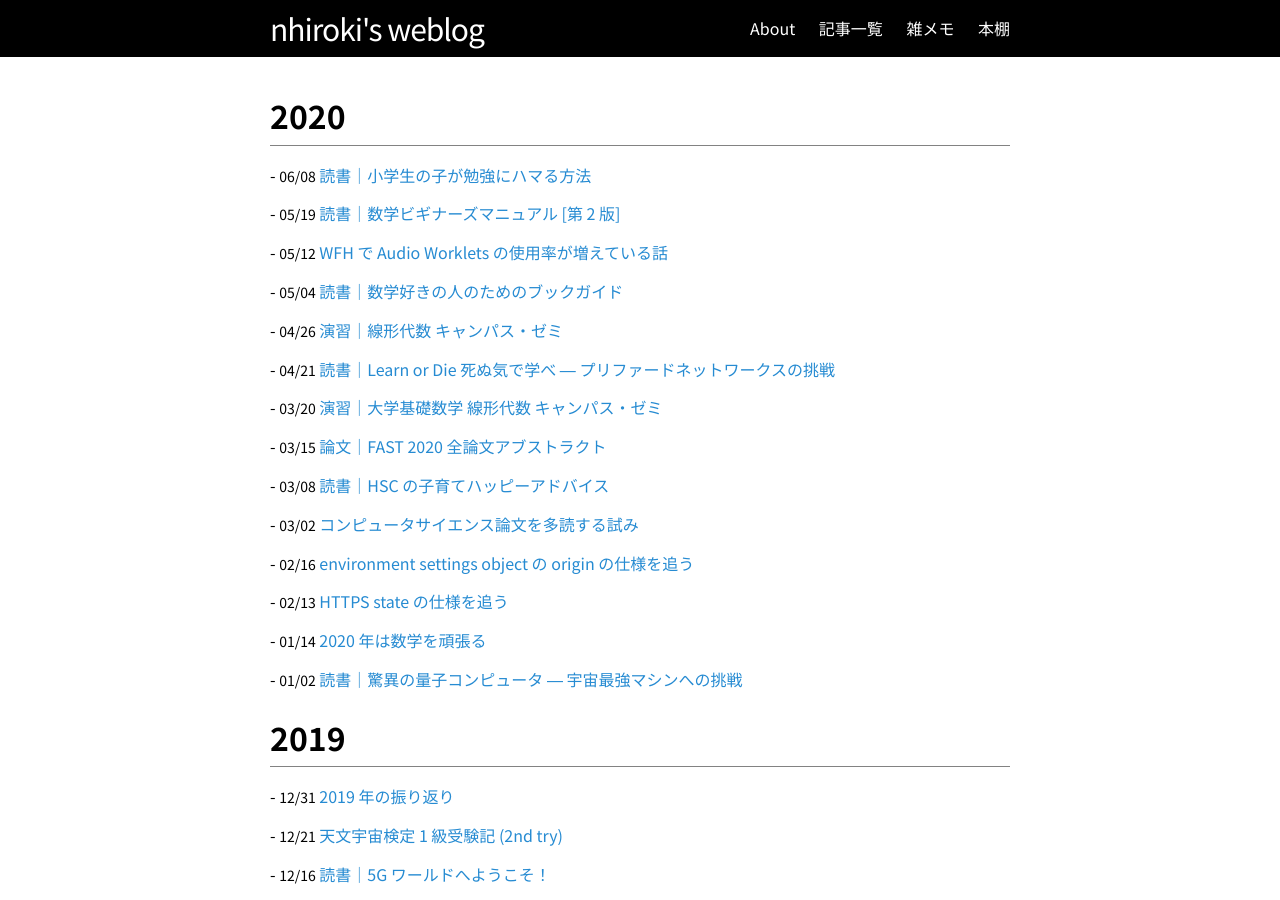
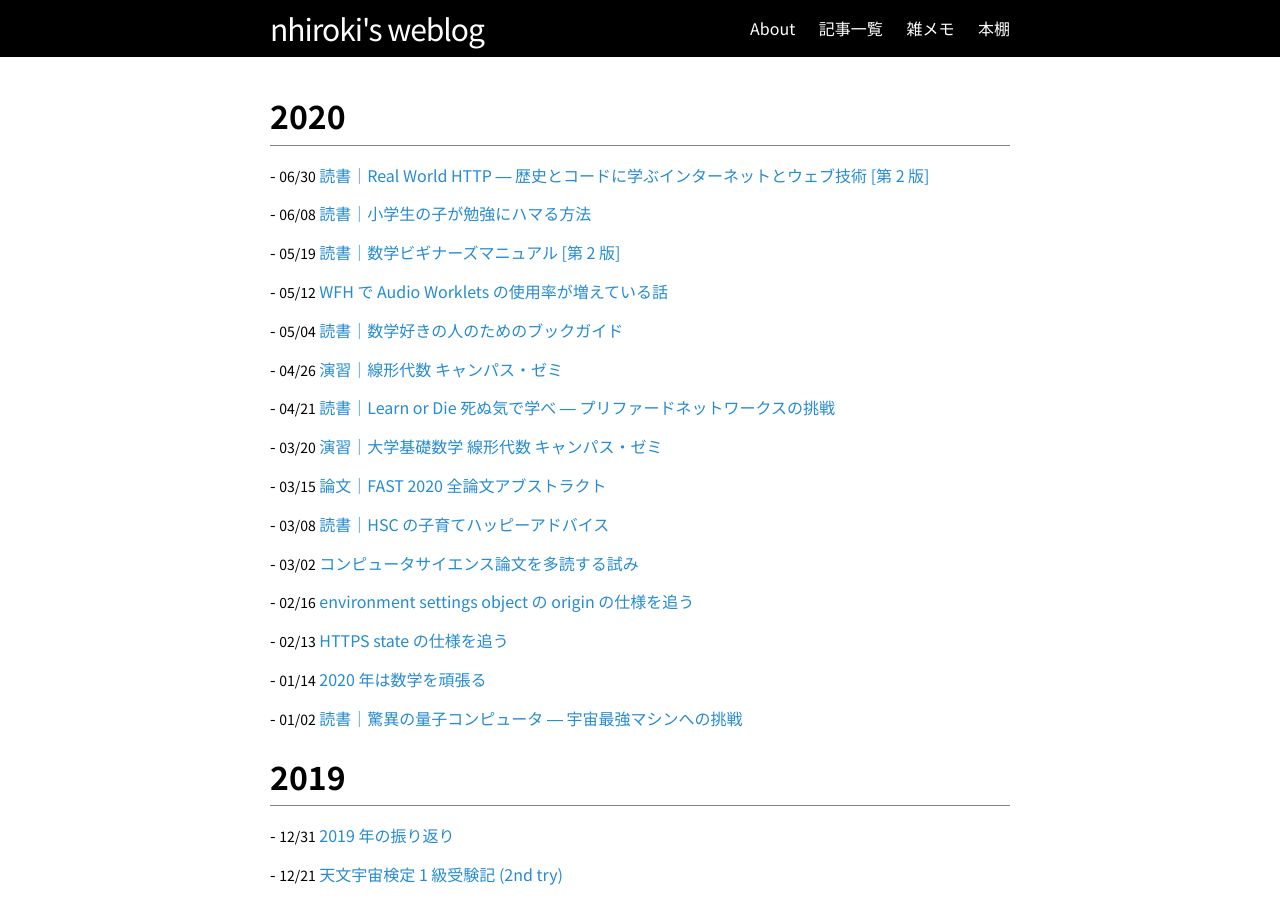
Before and after one commit to nhiroki/nhiroki.github.io, a Jekyll site: the page built from index.html, in a window 1280 px wide and 900 px high. Built offline with Jekyll 4.4.1, drawn with Linux system fonts in a browser that asks for light colours; some of the changed lines change nothing that is shown.

Commit message:
Publish a new article

```diff
--- /dev/null
+++ b/_posts/2020-06-30-book-real-world-http-2nd-edition.md
@@ -0,0 +1,123 @@
+---
+layout: post
+title: "読書｜Real World HTTP ― 歴史とコードに学ぶインターネットとウェブ技術 [第 2 版]"
+date: 2020-06-30 00:00:00 +09:00
+tags: book
+image: /images/book-real-world-http-2nd-edition.jpg
+---
+
+『Real World HTTP ― 歴史とコードに学ぶインターネットとウェブ技術』の第 2 版の読書メモです。
+
+第 1 版が素晴らしい内容だった ([当時の読書メモ](/2017/08/10/book-real-world-http)) ので、改訂版が出たらまた読もうと思っていました。第 2 版も素晴らしかったです。ウェブ関係でおすすめの本を聞かれたら真っ先にこれを紹介しています。第 3 版が出たらまた読みます。
+
+![表紙](/images/book-real-world-http-2nd-edition.jpg)
+
+# 読書メモ
+
+まえがきに次のように書かれています。
+
+> 現在策定中、構想中の未来の技術などを網羅するのは不可能です（中略）基本的にはすでに実現されていて、使われているものを中心に扱っています（中略）まだ特定ブラウザのみで実装されている機能も取り上げていません。
+
+私はウェブブラウザの開発者なので、あえてウェブブラウザ側の事情を付け加えながら読んでみました。
+
+## 第 1 章：HTTP/1.0 の世界：基本となる 4 つの要素
+
+HTTP の歴史 (0.9 から 1.0)、HTTP の先祖 (電子メール、ニュースグループ) から受け継いだプロトコル、リダイレクト、URL など。URLSearchParams が URL エンコーディングしてくれるの知らなかった。
+
+**[1.4.4]** Content Type Sniffing の話。新しく入るブラウザ機能はデフォルトで sniffing をしないようになっています。例えば module script は JavaScript MIME type が明示的に指定されていないと弾くように HTML 仕様で定義されています (下記参照)。昔からある classic script は sniffing します。
+
+> For historical reasons, fetching a classic script does not include MIME type checking. In contrast, module scripts will fail to load if they are not of a correct MIME type.
+>
+> [https://html.spec.whatwg.org/multipage/webappapis.html#fetch-a-single-module-script](https://html.spec.whatwg.org/multipage/webappapis.html#fetch-a-single-module-script)
+
+一方、昔からある機能でも sniffing しないように徐々に変更が加えられています。例えば Chromium では [classic worker script で sniffing をやめる取り組み](https://www.chromestatus.com/feature/6037497138118656)が行われています。
+
+**[1.7]** URL はユーザに提供される数少ないセキュリティ情報となるため、それをどのように提示すべきかブラウザ開発者は色々検討していて、Chromium ではそれを[ガイドライン](https://source.chromium.org/chromium/chromium/src/+/master:docs/security/url_display_guidelines/url_display_guidelines.md)にまとめています。ブラウザ以外のアプリで URL を扱う場合の参考になるかもしれません。
+
+## 第 2 章：HTTP/1.0 のセマンティクス：ブラウザの基本機能の裏側
+
+フォームの送信（ファイル、リダイレクトなど）、コンテントネゴシエーション、クッキー、認証とセッション、プロキシ、キャッシュ、リファラ、検索エンジン向けのアクセス制御 (robots.txt) など。
+
+**[2.4.4]** ブラウザが通信に使っている圧縮アルゴリズム (deflate, gzip) は [Compression Streams / Decompression Streams](https://wicg.github.io/compression/) という API を通して JavaScript で使えるようになりました。[Chrome ではバージョン 80 から使えます](https://www.chromestatus.com/feature/5855937971617792)。
+
+**[2.5]** Chrome で[新しい Cookie Store API](https://wicg.github.io/cookie-store/explainer.html) の experiment をしています。従来の document.cookie は同期的な API であり、同期的な API を禁止している Service Worker などで使用することができませんでしたが、新しい Cookie Store は非同期な API になっていて Service Worker で使えたり変更をイベントで取れたりします。
+
+**[2.5.4]** same origin が「同一サイト」と表記されてますが、[HTML 仕様上は same site は違う意味を持つ](https://html.spec.whatwg.org/multipage/origin.html#same-site)ので注意が必要です。本書内の例だと www.example.com と example.com は「別のサイト扱い」となっていますが、これは same site になります。
+
+**[2.5.5]** cookie における same-site は [schemeless](https://html.spec.whatwg.org/multipage/origin.html#schemelessly-same-site) で http と https が same-site として扱われるんですが、これを [schemeful](https://www.chromestatus.com/feature/5096179480133632) にして CSRF を防ごうという取り組みがあります。
+
+**[2.9]** Referrer Policy のデフォルト値が [no-referrer-when-downgrade から strict-origin-when-crossorigin に変わりそう](https://www.chromestatus.com/feature/6251880185331712)です。ちなみに Referrer Policy はポリシーの種類やコンテキスト間での継承ルールが多岐に渡ることから generator を作って Web Platform Tests のテストケースを自動生成しているんですが、組み合わせが多すぎてテストを走らせるのが困難だったりします。最近、同僚とインターンの方が頑張ってくれてだいぶ良くなりました。
+
+**[2.11]** [ユーザーエージェント文字列は凍結・非推奨](https://groups.google.com/a/chromium.org/forum/#!msg/blink-dev/-2JIRNMWJ7s/yHe4tQNLCgAJ)になり、代わりに [UA Client Hints](https://groups.google.com/a/chromium.org/forum/#!msg/blink-dev/A4wxFpvqUfA/g7iccl9ICgAJ) を使うように変更されていく流れです。ウェブにとって大きな転換になりそうです。ちょうど web.dev で[詳しい解説記事](https://web.dev/user-agent-client-hints/)が公開されました。
+
+## 第 3 章：Go 言語による HTTP/1.0 クライアントの実装
+
+Go 言語を使った GET や POST リクエストなどの送受信方法、マルチパートフォームデータやクッキー、プロキシの使い方、タイムアウトの設定、など。
+
+## 第 4 章：HTTP/1.1 のシンタックス：高速化と安全性を求めた拡張
+
+Keep-Alive、パイプライニング、TLS、PUT/DELETE メソッドと CRUD、プロトコルアップグレード、バーチャルホスト、chunked transfer encoding、data URL など。
+
+## 第 5 章：HTTP/1.1 のセマンティクス：広がる HTTP の用途
+
+ローカル保存、ダウンロードの中断再開、XHR、Comet、ジオロケーション、Server ヘッダ、RPC、WebDAV、各種認証と認可の仕組み、など。
+
+## 第 6 章：Go 言語による HTTP1.1 クライアントの実装
+
+Go による各機能の実現方法。TLS、証明書の作り方、プロトコルアップグレード、チャンク、RPC など。
+
+## 第 7 章：HTTP/2、HTTP/3 のシンタックス：プロトコルの再定義
+
+HTTP/2 プロトコルの概説、HTTP/2 Server Push、リソースプリロード、HTTP/3 プロトコルの概説、プロトコルネゴシエーション、JS API (Fetch API, Server-Sent Events, WebSocket, WebRTC, WebPush) など。
+
+**[7.2.7]** Chrome における prerender はその名に反してリソースのプリフェッチをするだけでプリレンダリングはしていません。メモリ消費量や機能上の懸念によりそのような実装になっています。詳しくは NoState Prefetch について書かれた[こちらの記事](https://developers.google.com/web/updates/2018/07/nostate-prefetch)を参照。
+
+**[7.2.7]** 次回ナビゲーションのための先読みには preload ではなく prefetch を使う方が適切で、これは preload の仕様に明記されています。prefetch なら 3 秒以内にロードしなくても警告が出ません。
+
+> prefetch is an optional and often low-priority fetch for a resource that might be used by a subsequent navigation; preload is a mandatory fetch for a resource that is necessary for the current navigation.
+>
+> [https://w3c.github.io/preload/#x2.link-type-preload](https://w3c.github.io/preload/#x2.link-type-preload)
+
+**[7.5.5]** 以前 Audio Worker が試験実装されていましたがもうなくなりました。代わりに [Audio Worklet](https://developers.google.com/web/updates/2017/12/audio-worklet) の仕様が定義され、現在 Chromium-based browsers と Firefox で使えます。
+
+## 第 8 章：HTTP/2 のセマンティクス：新しいユースケース
+
+レスポンシブデザイン、セマンティックウェブ、オープングラフプロトコル、QR コード、AMP、DeepLink、動画ストリーミング (HLS, MPEG-DASH, CMAF)、など。
+
+## 第 9 章：Go 言語による HTTP/2、HTML 5 のプロトコルの実装
+
+HTTP/2 サーバプッシュ、Server-Sent Events、WebSocket の Go 言語によるサンプル実装の紹介。
+
+## 第 10 章：クライアント視点で見る RESTful API
+
+RESTful と REST-ish、 RESTful API におけるメソッド・ステータスコード・ボディー、Web API とトランザクション、REST API の実例、タイムアウトやアクセス数制限、など。
+
+## 第 11 章：JavaScript によるブラウザからの動的な HTTP リクエスト
+
+JavaScript から HTTP リクエストを発行する方法として、XHR、Fetch API、location.href や form submit によるリロード、anchor タグの download プロパティ、Server-Sent Events、WebSocket の使い方やオプションの紹介、など。
+
+その他の networking API について。本章でちょこっと紹介されている Service Worker はブラウザ内プロキシとして HTTP リクエストを動的に処理したり、オフライン対応をするための基盤となる機能です。CacheStorage API は IndexedDB のようなストレージ API ですが、それ自体で HTTP リクエストを発行してストレージに格納することができます。その他本章で挙げられていないものでパッと思いつくものは、Fetch API の keepalive オプションと beacon API、Background Fetch API、Web Transport、dynamic import があります。
+
+import についてもう少し。import で [HTML modules](https://www.chromestatus.com/feature/4854408103854080), [CSS modules](https://www.chromestatus.com/feature/5948572598009856), [JSON modules](https://www.chromestatus.com/feature/5749863620804608) を取得できるようにするという機能提案があって Chromium で途中まで実装されているんですが、[仕様面で色々あって](https://github.com/w3c/webcomponents/issues/839)最近動きがなさそうです・・・と思ったら JSON modules の方は最近動きがあるみたい。[HTML 仕様に JSON modules を再度追加する PR](https://github.com/whatwg/html/pull/5658) が議論されています。
+
+## 第 12 章：ウェブアプリケーションの基礎
+
+リクエストのライフサイクル、セッション、アプリ構成 (SSR, Ajax, SPA, SPA+SSR)、インフラ構成 (開発・本番環境、言語・フレームワーク毎の構成、PaaS, サーバレス、マイクロサービス)、ウェブ API の設計、CGI やリッチインターネットアプリケーション、など。
+
+第 2 版で追加された章。ウェブアプリの構成方法をざっくり概観できて良かったです。特にウェブ API 設計において何にどんなデータを入れるかの話は、今まで経験的にやっていたことが明文化されていて整理できました。
+
+今どきの人はこういうウェブアプリ構成に関する全般的な知識をどうやって学んでるんですかね？自分は学生の頃に WEB+DB PRESS plus の『サーバ/インフラを支える技術』とか『大規模サービス技術入門』とかを読んで、後は適当なフレームワークでアプリ作って実践しながら手探りで学んだ感じでした。最近もこういった書籍があるのかな？ウェブアプリ構成法みたいな本があっても良さそう。
+
+## 第 13 章：クラウド時代の HTTP：ウェブを強くするさまざまな技術
+
+DNS の仕組みと各種役割 (キャッシュ・ロードバランス・CDN への誘導・サービスディスカバリー)、リバースプロキシ、CDN、API ゲートウェイ、死活監視、VPC (Virtual Private Cloud)、分散トレーシング、など。
+
+前章ではブラウザ・ウェブサーバ・アプリケーションサーバという最小構成に関する話題だったのに対し、本章ではクラウドサービス上でのアプリケーション構成、負荷分散や分散トレーシングといったより大規模な構成に関する話題を扱っている。
+
+以下雑感。DNS の SRV レコード知らなかった。リセマラによる CDN 破産の話が面白い。Trace Context という仕様が W3C で議論されているの知らなかった。クラウドサービス上でのアプリケーション構成法は知らないことばかりで不勉強が身に染みる・・・。
+
+## 第 14 章：セキュリティ：ブラウザを守る HTTP の機能
+
+攻撃の種類 (XSS 、中間者攻撃 etc) とそれらを防ぐブラウザやフレームワークの仕組み、ウェブ広告やアクセス解析の仕組み、など。
+
+**[14.3.2]** CSP のところで紹介されている reflected-xss ディレクティブの存在を知らなくてびっくりしたんだけど、どうやら [Chrome ではバージョン 56 で消されていて](https://www.chromestatus.com/feature/5769374145183744)、仕様にももうないみたい。
--- a/books.md
+++ b/books.md
@@ -1,7 +1,7 @@
 ---
 layout: page
 title: 本棚
-date: 2020/06/08
+date: 2020/06/30
 permalink: /books/
 ---
 
@@ -196,6 +196,7 @@ permalink: /books/
 - 体系的に学ぶ 安全な Web アプリケーションの作り方 (第 2 版) ― 脆弱性が生まれる原理と対策の実践
 - ブラウザハック
 
+- ([2020](/2020/06/30/book-real-world-http-2nd-edition)) Real World HTTP ― 歴史とコードに学ぶインターネットとウェブ技術 [第 2 版]
 - ([2017](https://twitter.com/nhiroki_/status/938933691279015936)) 超速! Web ページ速度改善ガイド ― 使いやすさは「速さ」から始まる
 - ([2017](/2017/08/10/book-real-world-http)) Real World HTTP ― 歴史とコードに学ぶインターネットとウェブ技術
 - ([2017](https://twitter.com/nhiroki_/status/869688379167842304)) Web フロントエンドハイパフォーマンスチューニング
```
Also changed, not shown: images/book-real-world-http-2nd-edition.jpg (added).
